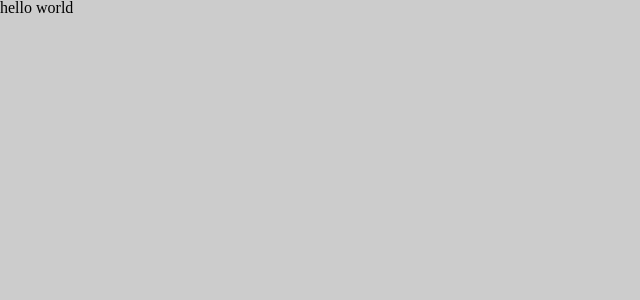
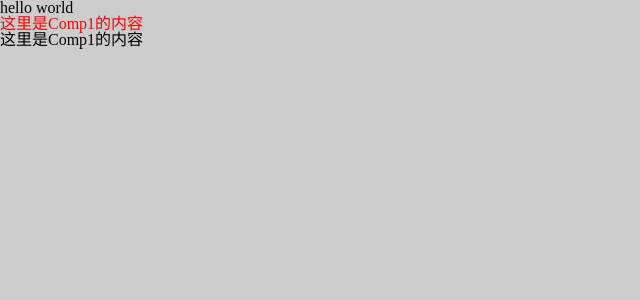
Before and after one commit to thesecretofwind/management-system, a React (Vite) app: page / in a window 1280 px wide. Shown: the top 300 px of the page, without its empty margins (0-640 px from the left). Built offline with nearby package versions, Linux system fonts and the light colour scheme.

Commit message:
feat(component):新增comp1与comp2组件，并使用module导入scss形成样式隔离

```diff
--- a/src/App.tsx
+++ b/src/App.tsx
@@ -1,4 +1,7 @@
 // import { useState } from 'react'
+
+import Comp1 from "./components/Comp1"
+import Comp2 from "./components/Comp2"
 
 function App() {
   // const [count, setCount] = useState(0)
@@ -6,6 +9,8 @@
   return (
     <>
      hello world
+     <Comp1></Comp1>
+     <Comp2></Comp2>
     </>
   )
 }
--- /dev/null
+++ b/src/components/Comp1/Comp1.module.scss
@@ -0,0 +1,3 @@
+.box {
+  color: red;
+}
--- /dev/null
+++ b/src/components/Comp1/index.tsx
@@ -0,0 +1,9 @@
+
+// import './Comp1.module.scss' // 这个会变成全局引入，该scss文件夹的类会作用域全局，造成样式未隔离的相互影响
+
+import styles from './Comp1.module.scss'
+function Comp1() {
+  return <div className={styles.box}>这里是Comp1的内容</div>;
+}
+
+export default Comp1
--- /dev/null
+++ b/src/components/Comp2/index.tsx
@@ -0,0 +1,5 @@
+function Comp2() {
+  return <div className="box">这里是Comp1的内容</div>;
+}
+
+export default Comp2
```
